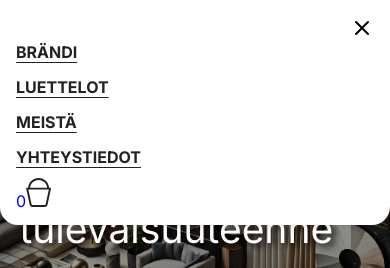
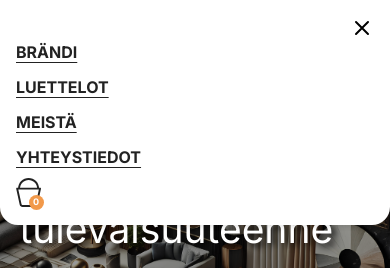
Before and after one commit to FEZUGICRIX/kraab_system, a Next.js app: page / in a window 390 px wide. Both pictures are taken after a click on the button 368 px from the left and 54 px from the top of the page. Shown: the top 268 px of the page. Built offline with nearby package versions, Linux system fonts and the light colour scheme.

Commit message:
styles: update styles in header components

```diff
--- a/src/app/basket/confirmation/BasketConfirmationClient.jsx
+++ b/src/app/basket/confirmation/BasketConfirmationClient.jsx
@@ -46,6 +46,11 @@ const BasketConfirmation = () => {
             order_id: storedPaymentId,
           }
         );
+
+        if (response.data.state !== 'completed') {
+          router.push('/');
+          return;
+        }
 
         if (
           response.data &&
--- a/src/components/Header/Header.jsx
+++ b/src/components/Header/Header.jsx
@@ -168,11 +168,13 @@ const Header = () => {
           <div className={styles.headerButtons}>
             <Link
               href="/basket/main"
-              className={styles.headerButton}
-              id="basket-img"
+              className={styles.headerBasketImg}
               onClick={closeMenu}
             >
-              <span className={styles.basketAmount}>{basketAmount}</span>
+              <span className={styles.headerBasketAmount}>
+                {basketAmount}
+              </span>
+
               <svg
                 width="25"
                 height="29"
--- a/src/components/Header/Header.module.scss
+++ b/src/components/Header/Header.module.scss
@@ -44,10 +44,10 @@
 
     .headerBasketAmount {
       position: absolute;
-      bottom: 0.5px;
-      right: 1.5px;
+      bottom: 0.45px;
+      right: 2px;
       color: #fff;
-      font-size: 10px;
+      font-size: 9px;
       font-weight: 700;
       line-height: 11.72px;
     }
--- a/src/pages/api/revolutCheckPaymentStatus.js
+++ b/src/pages/api/revolutCheckPaymentStatus.js
@@ -31,7 +31,7 @@ export default async function handler(req, res) {
   const apiUrl = process.env.NEXT_PUBLIC_REVOLUT_URL;
 
   try {
-    const response = await axios.get(`${apiUrl}${data.order_id}`, {
+    const response = await axios.get(`${apiUrl}/${data.order_id}`, {
       headers: {
         Authorization: `Bearer ${apiKey}`,
         'Content-Type': 'application/json',
--- a/src/pages/api/stripePayment.js
+++ b/src/pages/api/stripePayment.js
@@ -35,11 +35,11 @@ export default async function handler(req, res) {
     'payment_method_types[]': 'card',
     'line_items[0][price_data][currency]': data.currency,
     'line_items[0][price_data][product_data][name]':
-      data.description || 'Product',
+      data.description || 'Tilaus',
     'line_items[0][price_data][unit_amount]': data.amount,
     'line_items[0][quantity]': '1',
     mode: 'payment',
-    success_url: data.redirect_url || 'https://your-site.com/success',
+    success_url: data.redirect_url || 'https://kraabmod.fi/',
     cancel_url: data.cancel_url || 'https://kraabmod.fi/',
   });
 
```
